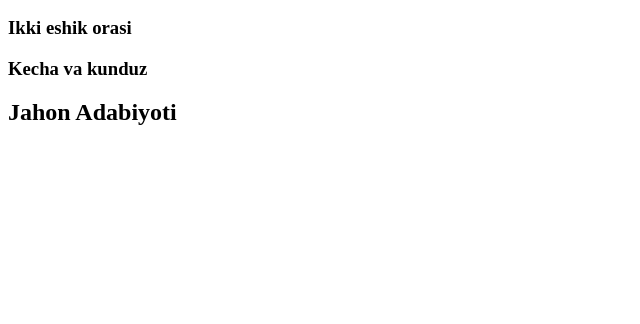
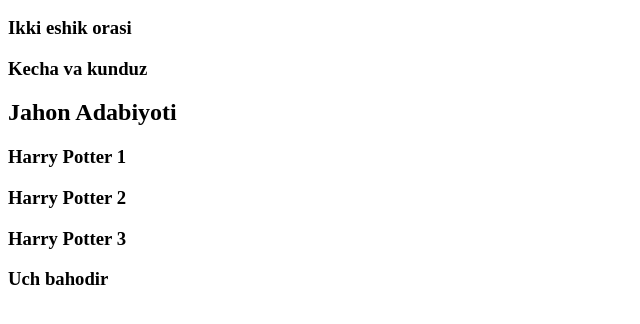
Before and after one commit to y-adhamdev/demo-git, a plain HTML site: page index.html in a window 1280 px wide. Shown: the part 110-434 px from the top of the page, without its empty margins (0-640 px from the left). Drawn offline with Linux system fonts and the light colour scheme.

Commit message:
full version

```diff
--- a/index.html
+++ b/index.html
@@ -11,5 +11,10 @@
     <h3>Ikki eshik orasi</h3>
     <h3>Kecha va kunduz</h3>
     <h2>Jahon Adabiyoti</h2>
+    <h3>Harry Potter 1</h3>
+    <h3>Harry Potter 2</h3>
+    <h3>Harry Potter 3</h3>
+    <h3>Uch bahodir</h3>
+
 </body>
 </html>
```
